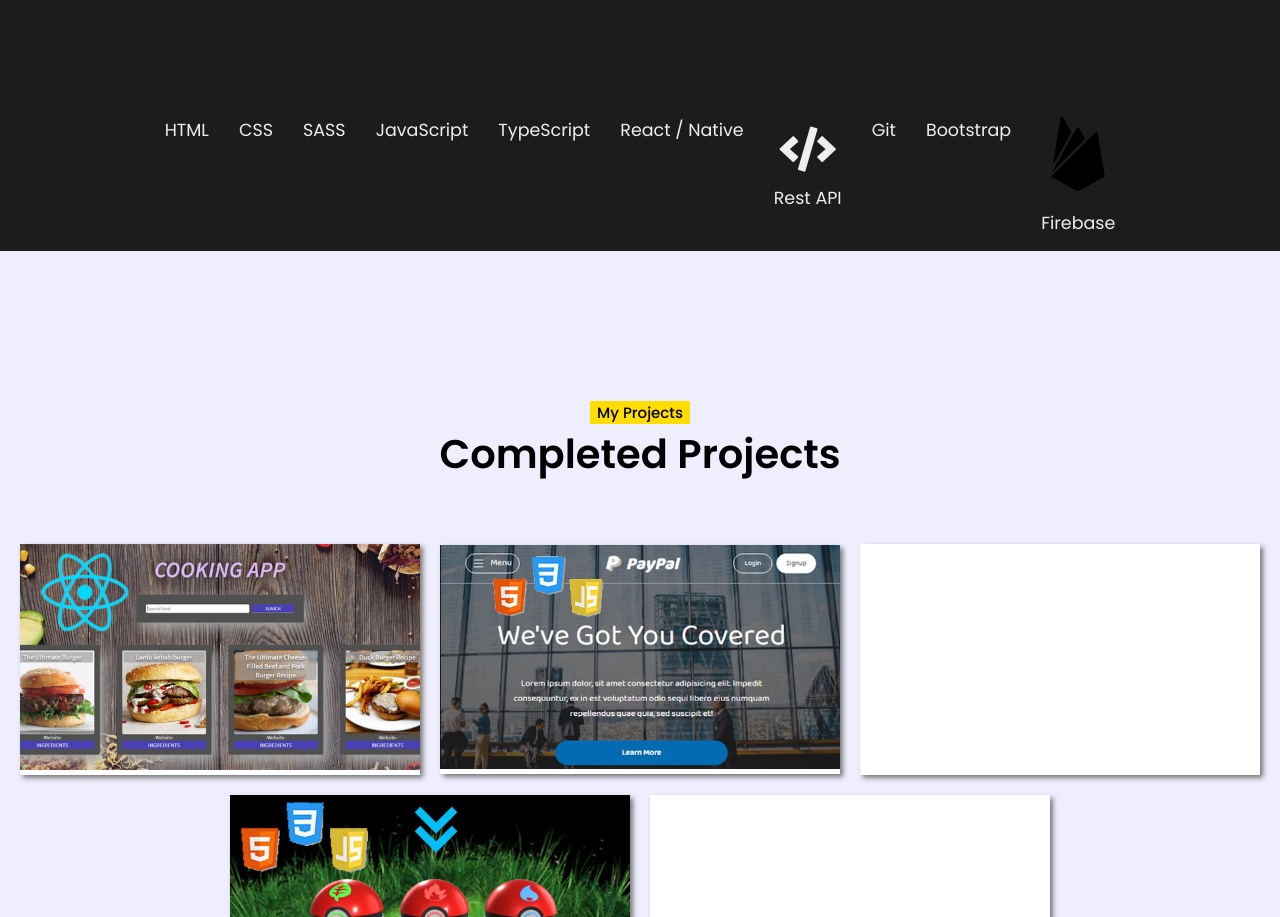
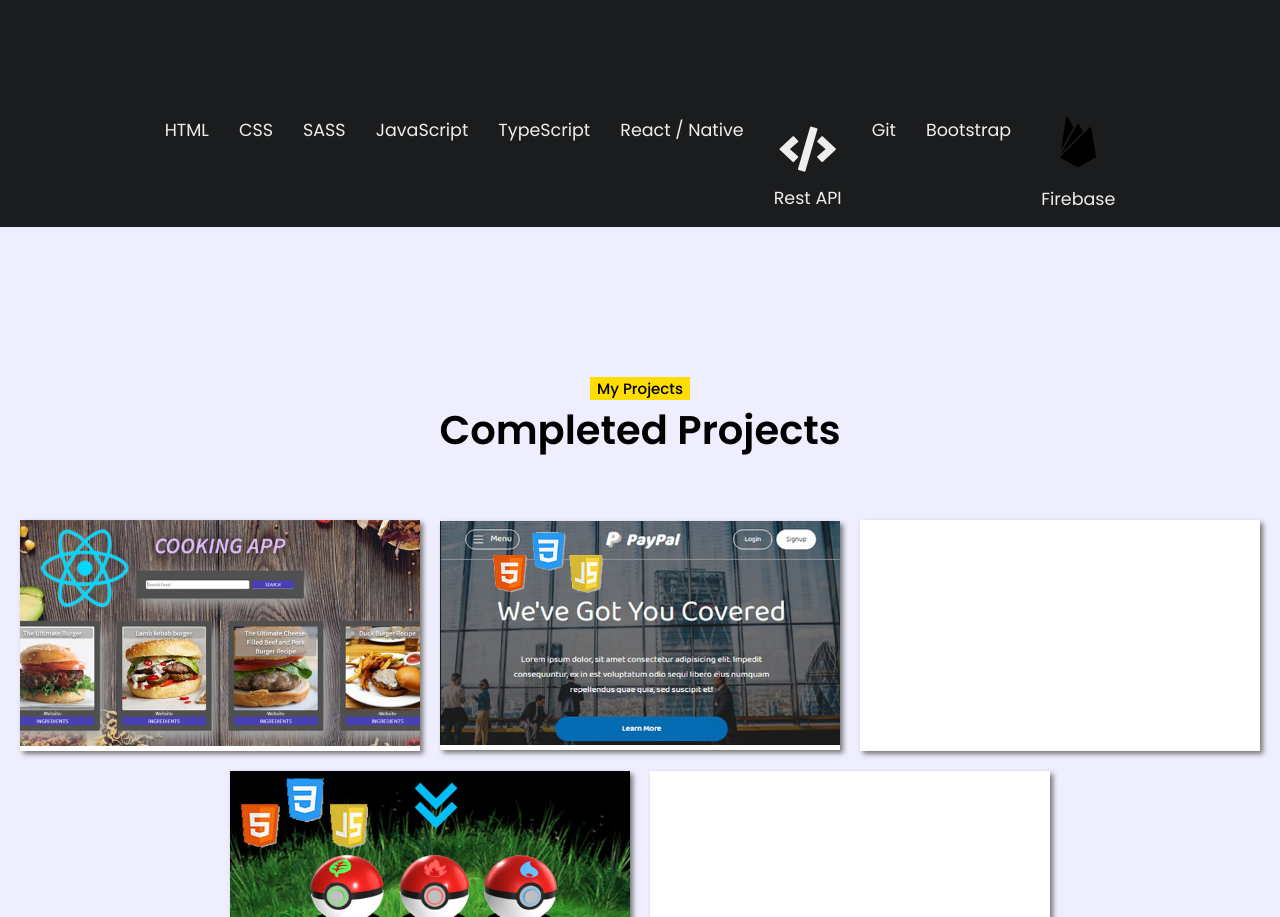
Before and after one commit to MobileDev-Chad/Portfolio, a React (Create React App) app: page / in a window 1280 px wide. Shown: the part 1385-2302 px from the top of the page. Built offline with nearby package versions, Linux system fonts and the light colour scheme; some icons are missing.

Commit message:
Update SkillsList.js

```diff
--- a/src/data/SkillsList.js
+++ b/src/data/SkillsList.js
@@ -56,7 +56,7 @@ export const SkillsList = [
     id: 9,
   },
   {
-    icon:  <img src={Svg1} alt="Firebase"  className="filter-orange"></img>,
+    icon:  <img src={Svg1} alt="Firebase" height="50" width="50" className="filter-orange"></img>,
     heading: "Firebase",
     id: 10,
   },
```
